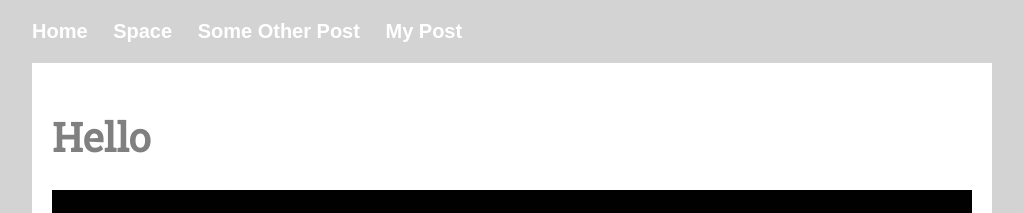
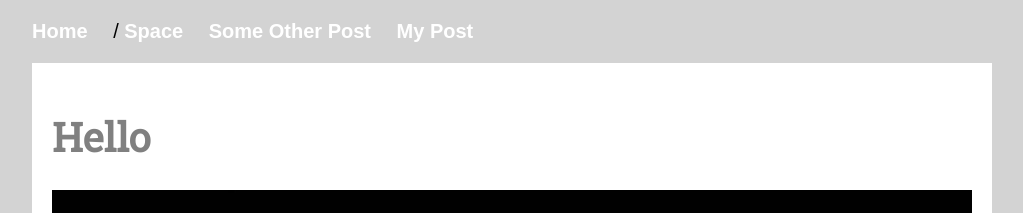
Before and after one commit to the-friedrich/site, a Jekyll site: the page built from _posts/2017-02-16-some-other-post.md, in a window 1280 px wide. Shown: the top 213 px of the page, without its empty margins (128-1151 px from the left). Built offline with Jekyll 4.4.1, drawn with Linux system fonts in a browser that asks for light colours; our own code applies the rules of GitHub Pages for plain Markdown files.

Commit message:
Update post.html

```diff
--- a/_layouts/post.html
+++ b/_layouts/post.html
@@ -12,7 +12,7 @@
   <body>
 
     <nav>
-      <a class="small-menu-link" href="http://maketheweb.tk/">Home</a>
+      <a class="small-menu-link" href="http://maketheweb.tk/">Home</a><span> /</span>
       {% for post in site.posts %}
         <a class="small-menu-link" href="{{ site.baseurl }}{{ post.url }}">{{ post.title }}</a>
       {% endfor %}
```
